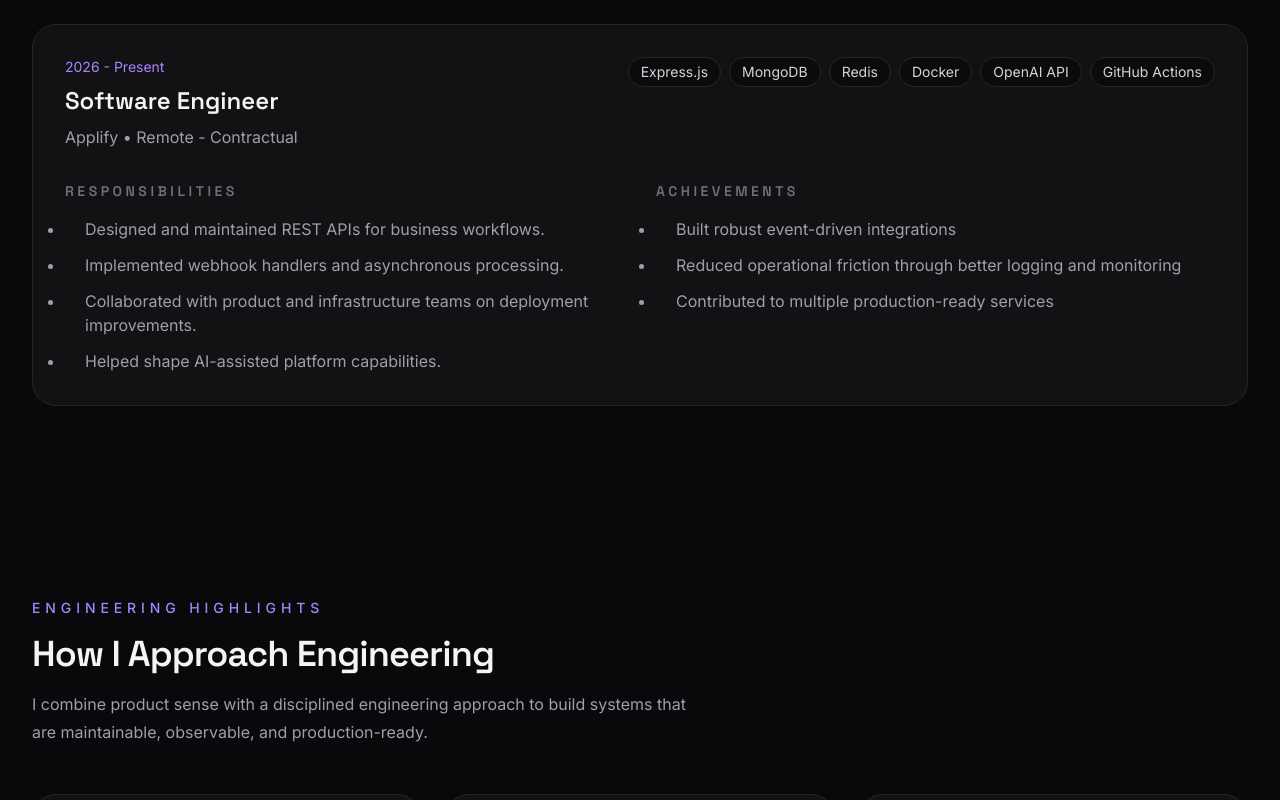
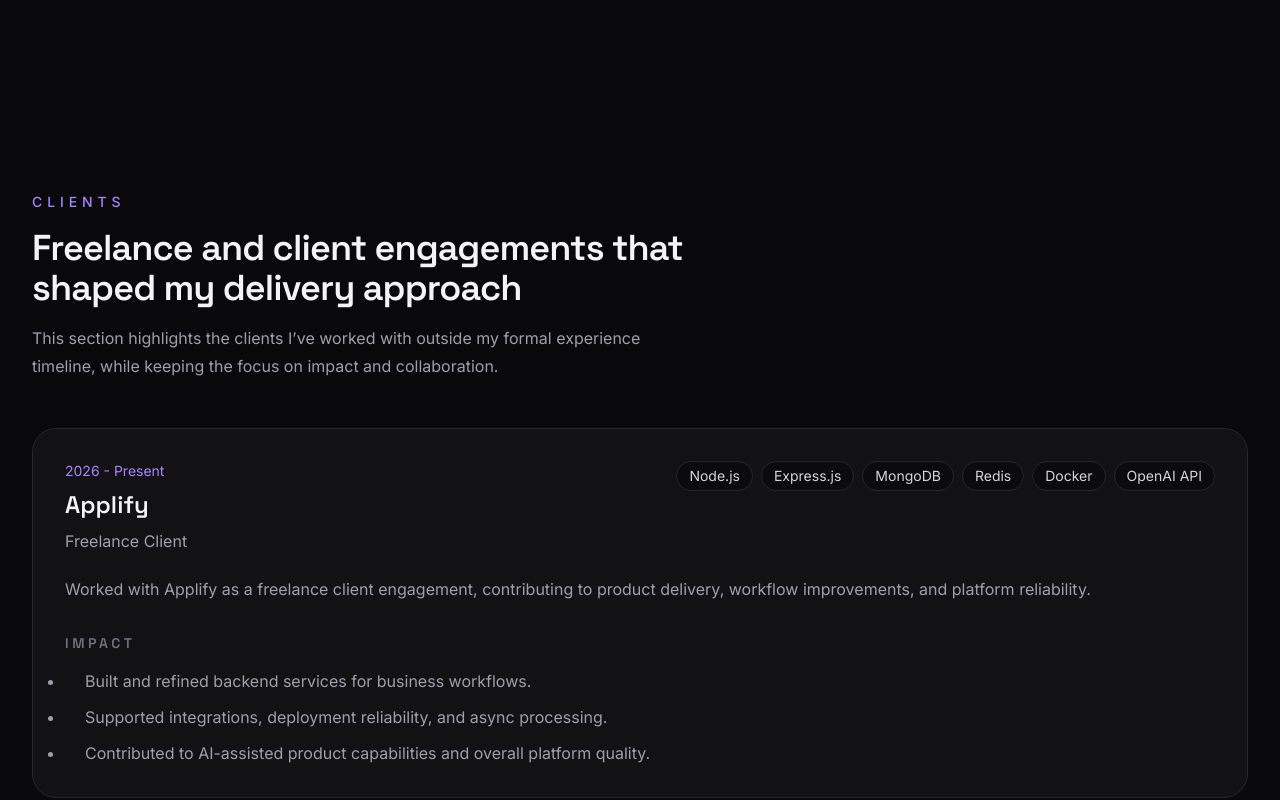
Before and after one commit to AamirMajeed570/AamirMajeedKhan, a Next.js app: page / in a window 1280 px wide. Shown: the part 4520-5320 px from the top of the page. Built offline with nearby package versions, Linux system fonts and the light colour scheme.

Commit message:
Add the clients section

```diff
--- a/app/page.tsx
+++ b/app/page.tsx
@@ -3,6 +3,7 @@ import { About } from "@/components/sections/about";
 import { Skills } from "@/components/sections/skills";
 import { ProjectsSection } from "@/components/sections/projects";
 import { ExperienceSection } from "@/components/sections/experience";
+import { ClientsSection } from "@/components/sections/clients";
 import { EngineeringHighlights } from "@/components/sections/engineering-highlights";
 import { ContactSection } from "@/components/sections/contact";
 
@@ -14,6 +15,7 @@ export default function Home() {
       <Skills />
       <ProjectsSection />
       <ExperienceSection />
+      <ClientsSection />
       <EngineeringHighlights />
       <ContactSection />
     </main>
--- /dev/null
+++ b/components/sections/clients.tsx
@@ -0,0 +1,49 @@
+import { clients } from "@/data/clients";
+import { SectionHeading } from "@/components/shared/section-heading";
+
+export function ClientsSection() {
+  return (
+    <section id="clients" className="px-4 py-24 sm:px-6 lg:px-8">
+      <div className="mx-auto max-w-7xl">
+        <SectionHeading
+          eyebrow="Clients"
+          title="Freelance and client engagements that shaped my delivery approach"
+          description="This section highlights the clients I’ve worked with outside my formal experience timeline, while keeping the focus on impact and collaboration."
+        />
+        <div className="mt-12 space-y-6">
+          {clients.map((client, index) => (
+            <div key={`${client.name}-${index}`} className="rounded-3xl border border-zinc-800 bg-zinc-900/70 p-8">
+              <div className="flex flex-col gap-4 lg:flex-row lg:items-start lg:justify-between">
+                <div>
+                  <p className="text-sm text-violet-400">{client.period}</p>
+                  <h3 className="mt-2 text-2xl font-semibold text-zinc-100">{client.name}</h3>
+                  <p className="mt-2 text-zinc-400">{client.role}</p>
+                </div>
+                <div className="flex flex-wrap gap-2">
+                  {client.technologies.map((tech) => (
+                    <span key={tech} className="rounded-full border border-zinc-800 bg-zinc-950/70 px-3 py-1 text-sm text-zinc-300">
+                      {tech}
+                    </span>
+                  ))}
+                </div>
+              </div>
+
+              <p className="mt-6 text-zinc-400">{client.description}</p>
+
+              <div className="mt-8">
+                <h4 className="text-sm font-semibold uppercase tracking-[0.25em] text-zinc-500">Impact</h4>
+                <ul className="mt-4 space-y-3 text-zinc-400">
+                  {client.impact.map((entry) => (
+                    <li key={entry} className="list-disc pl-5">
+                      {entry}
+                    </li>
+                  ))}
+                </ul>
+              </div>
+            </div>
+          ))}
+        </div>
+      </div>
+    </section>
+  );
+}
--- /dev/null
+++ b/data/clients.ts
@@ -0,0 +1,17 @@
+import type { ClientEntry } from "@/types";
+
+export const clients: ClientEntry[] = [
+  {
+    name: "Applify",
+    role: "Freelance Client",
+    period: "2026 - Present",
+    description:
+      "Worked with Applify as a freelance client engagement, contributing to product delivery, workflow improvements, and platform reliability.",
+    impact: [
+      "Built and refined backend services for business workflows.",
+      "Supported integrations, deployment reliability, and async processing.",
+      "Contributed to AI-assisted product capabilities and overall platform quality.",
+    ],
+    technologies: ["Node.js", "Express.js", "MongoDB", "Redis", "Docker", "OpenAI API"],
+  },
+];
--- a/data/experience.ts
+++ b/data/experience.ts
@@ -19,22 +19,4 @@ export const experience: ExperienceEntry[] = [
     ],
     technologies: ["Next.js", "Node.js", "PostgreSQL", "AWS", "Docker", "LiveKit", "Razorpay"],
   },
-  {
-    company: "Applify",
-    role: "Software Engineer",
-    period: "2026 - Present",
-    location: "Remote - Contractual",
-    responsibilities: [
-      "Designed and maintained REST APIs for business workflows.",
-      "Implemented webhook handlers and asynchronous processing.",
-      "Collaborated with product and infrastructure teams on deployment improvements.",
-      "Helped shape AI-assisted platform capabilities.",
-    ],
-    achievements: [
-      "Built robust event-driven integrations",
-      "Reduced operational friction through better logging and monitoring",
-      "Contributed to multiple production-ready services",
-    ],
-    technologies: ["Express.js", "MongoDB", "Redis", "Docker", "OpenAI API", "GitHub Actions"],
-  },
 ];
```
Also changed, not shown: types/index.ts (+9 -0 lines).
